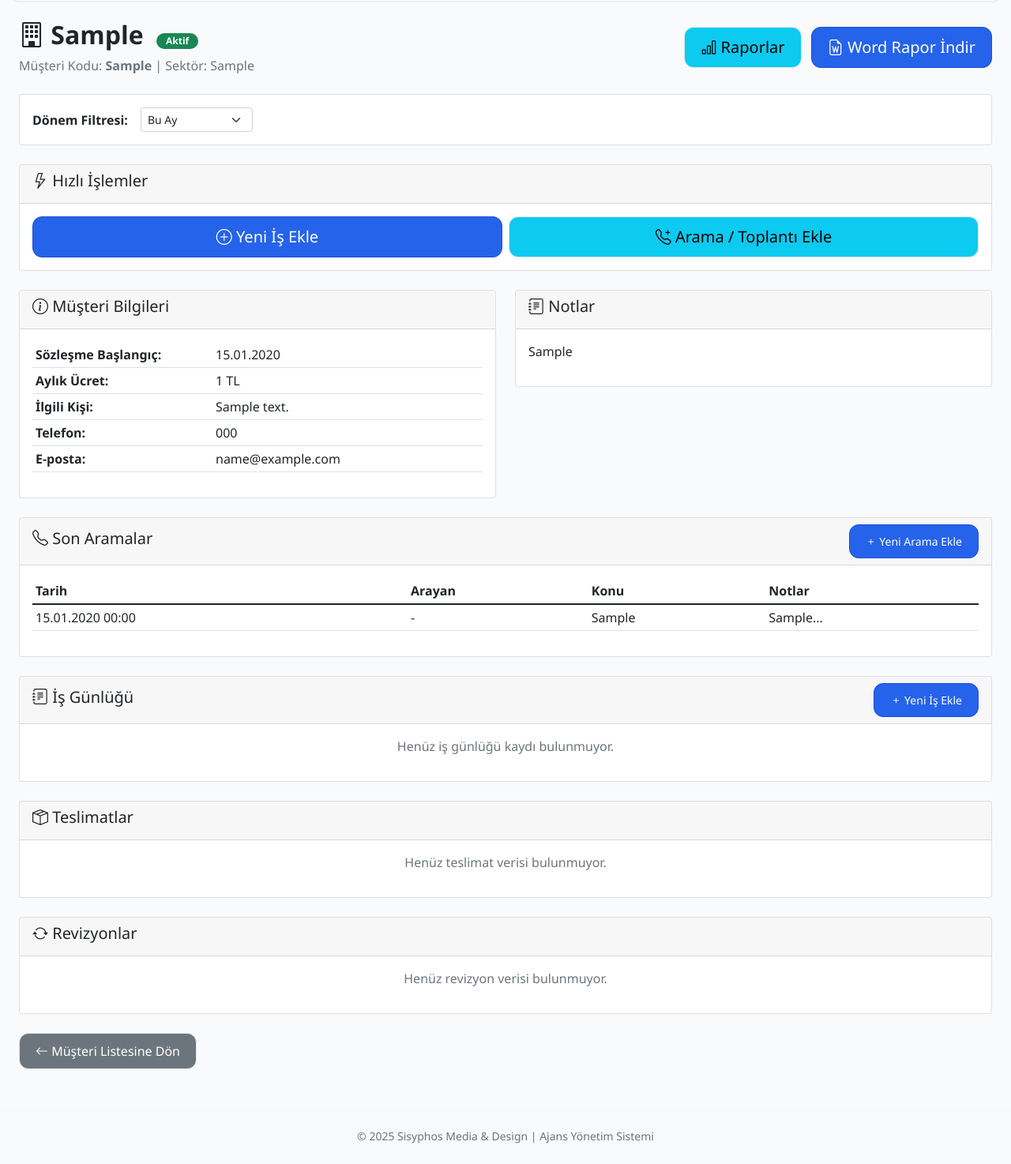
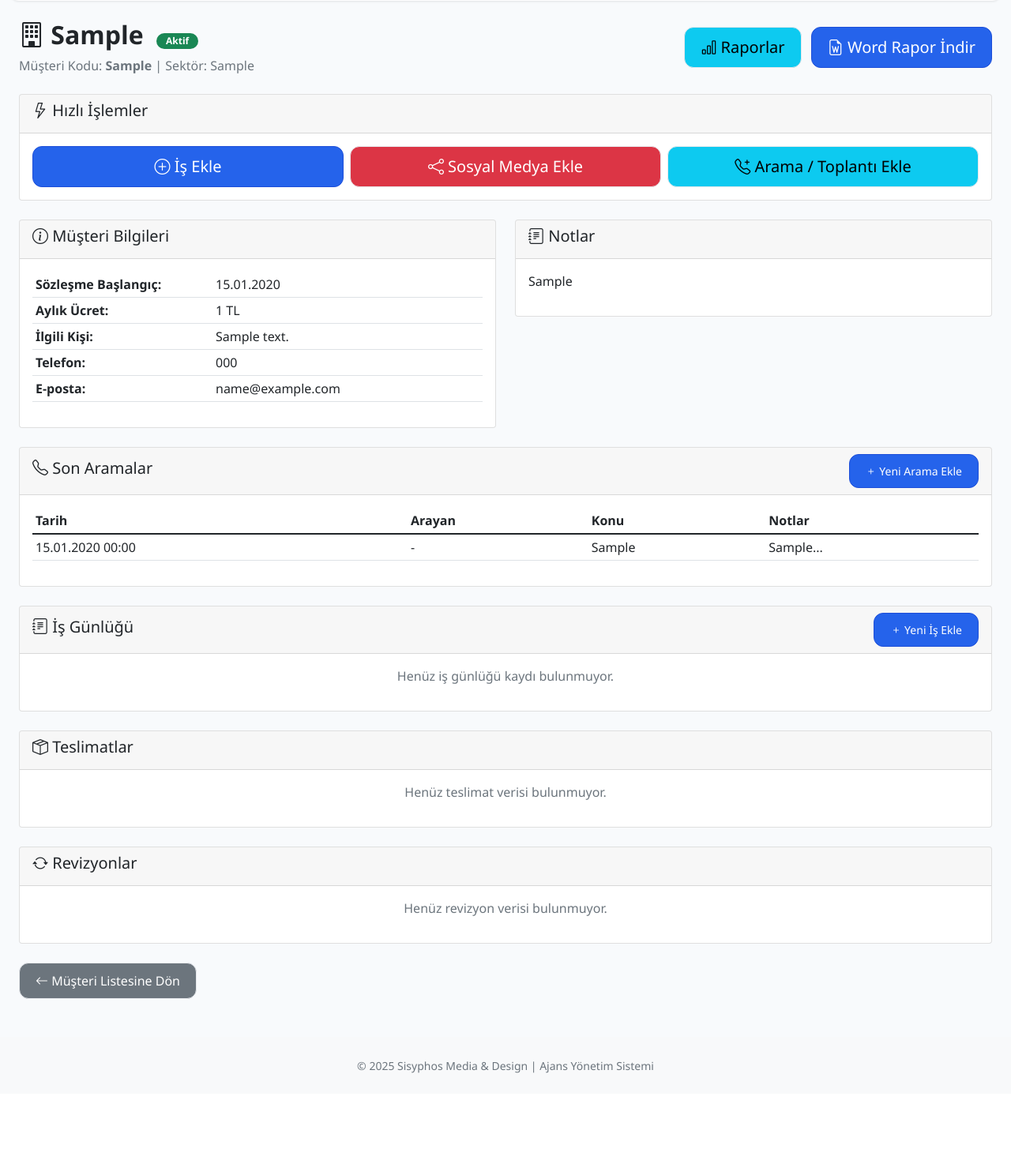
Before and after one commit to eczbabil/ajans-yonetim-sistemi, a Flask app: page /musteri_detay/1 in a window 1280 px wide. Shown: the part 127-1601 px from the top of the page at 79% size. After the commit the page ends 1486 px from the top, so only its background shows below. Run offline with Flask 3, Linux system fonts and the light colour scheme; tables that the repository leaves empty hold one stand-in row (values such as "Sample post").

Commit message:
Fix: Hizli Islemler 3 buton - Is Ekle, Sosyal Medya Ekle, Arama Ekle - Donem filtresi kaldirildi

```diff
--- a/templates/musteri_detay.html
+++ b/templates/musteri_detay.html
@@ -37,7 +37,7 @@
                        class="btn btn-info btn-lg me-2">
                         <i class="bi bi-bar-chart"></i> Raporlar
                     </a>
-                    <a href="{{ url_for('musteri_rapor_indir', musteri_id=musteri.id) }}?filtre={{ filtre }}"
+                    <a href="{{ url_for('musteri_rapor_indir', musteri_id=musteri.id) }}"
                        class="btn btn-primary btn-lg">
                         <i class="bi bi-file-earmark-word"></i> Word Rapor İndir
                     </a>
@@ -45,26 +45,6 @@
             </div>
         </div>
     </div>
-
-    <!-- Filtre Seçici -->
-    <div class="row mb-4">
-        <div class="col">
-            <div class="card">
-                <div class="card-body p-3">
-                    <div class="d-flex align-items-center">
-                        <label class="me-3 mb-0"><strong>Dönem Filtresi:</strong></label>
-                        <select id="donemFiltre" class="form-select form-select-sm" style="width: auto;" onchange="filtreDegistir()">
-                            <option value="ay" {% if filtre == 'ay' %}selected{% endif %}>Bu Ay</option>
-                            <option value="yil" {% if filtre == 'yil' %}selected{% endif %}>Bu Yıl</option>
-                            <option value="6ay" {% if filtre == '6ay' %}selected{% endif %}>Son 6 Ay</option>
-                            <option value="tumu" {% if filtre == 'tumu' %}selected{% endif %}>Tüm Zamanlar</option>
-                        </select>
-                    </div>
-                </div>
-            </div>
-        </div>
-    </div>
-
 
     <!-- Hızlı İşlemler -->
     <div class="row mb-4">
@@ -75,12 +55,17 @@
                 </div>
                 <div class="card-body">
                     <div class="row g-2">
-                        <div class="col-md-6">
+                        <div class="col-md-4">
                             <a href="{{ url_for('is_ekle', musteri_id=musteri.id) }}" class="btn btn-primary w-100 btn-lg">
-                                <i class="bi bi-plus-circle"></i> Yeni İş Ekle
+                                <i class="bi bi-plus-circle"></i> İş Ekle
                             </a>
                         </div>
-                        <div class="col-md-6">
+                        <div class="col-md-4">
+                            <a href="{{ url_for('sosyal_medya_ekle', musteri_id=musteri.id) }}" class="btn btn-danger w-100 btn-lg">
+                                <i class="bi bi-share"></i> Sosyal Medya Ekle
+                            </a>
+                        </div>
+                        <div class="col-md-4">
                             <a href="{{ url_for('arama_ekle', musteri_id=musteri.id) }}" class="btn btn-info w-100 btn-lg">
                                 <i class="bi bi-telephone-plus"></i> Arama / Toplantı Ekle
                             </a>
@@ -528,11 +513,6 @@
     document.getElementById('revizeTarihi').value = today;
 });
 
-function filtreDegistir() {
-    const filtre = document.getElementById('donemFiltre').value;
-    window.location.href = `{{ url_for('musteri_detay', musteri_id=musteri.id) }}?filtre=${filtre}`;
-}
-
 // İş günlüğünden revizyon ekle
 function revizyonModalAc(isId, isKodu, isAciklama, revizyonSayisi) {
     const yeniRevizyonNo = revizyonSayisi + 1;
```
